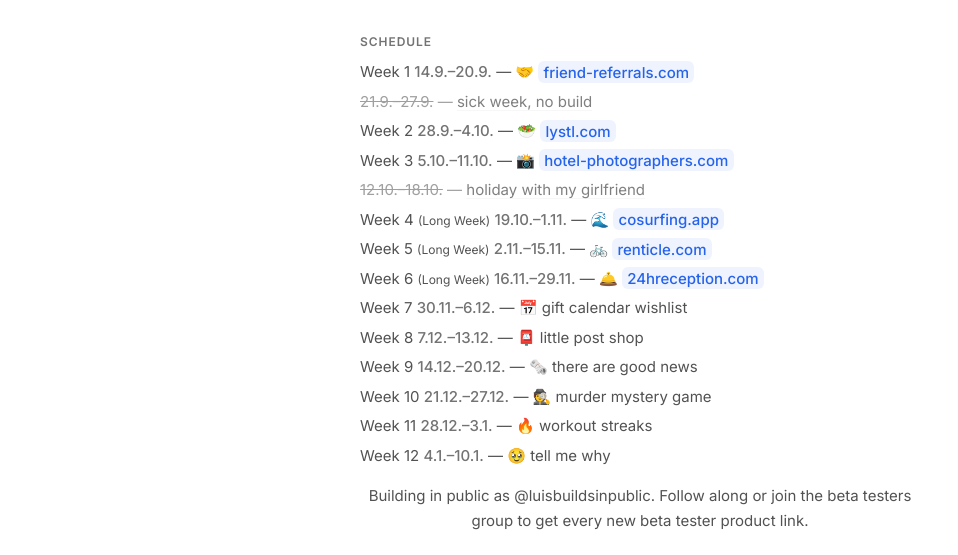
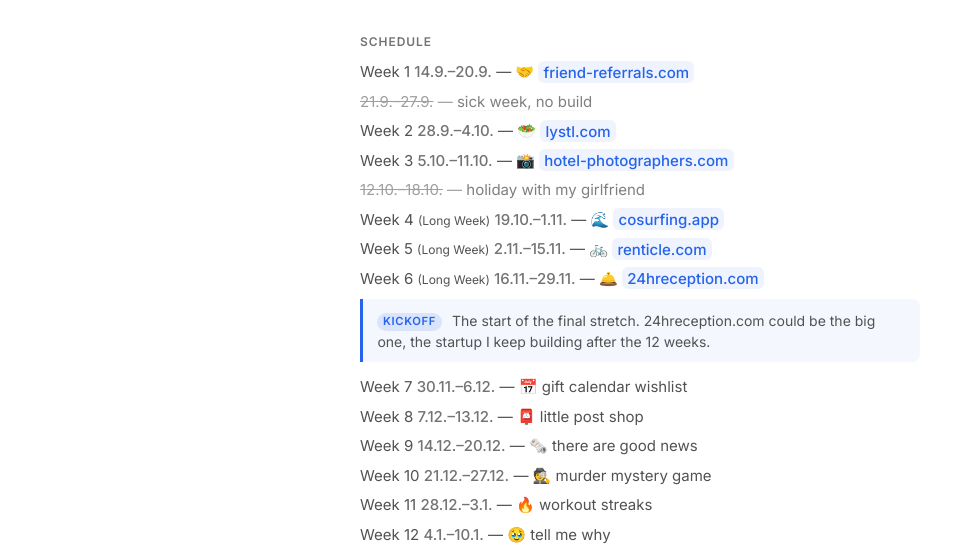
Before and after one commit to luisrieke/luisrieke.com, a plain HTML site: page 12-startups-in-12-weeks.html in a window 1280 px wide. Shown: the part 184-739 px from the top of the page, without its empty margins (0-958 px from the left). Drawn offline with Linux system fonts and the light colour scheme.

Commit message:
Add kickoff note to week 6 (#8)
Co-authored-by: Cursor Agent <cursoragent@cursor.com>
Co-authored-by: Luis Rieke <luisrieke@users.noreply.github.com>

```diff
--- a/12-startups-in-12-weeks.html
+++ b/12-startups-in-12-weeks.html
@@ -60,7 +60,12 @@
           <li class="week-skipped"><s>12.10.–18.10.</s> — <a href="https://youtube.com/shorts/ApHN7sLZEbM" target="_blank" rel="noopener noreferrer">holiday with my girlfriend</a></li>
           <li>Week 4 <span class="long-week">(Long Week)</span> <u>19.10.–1.11.</u> — 🌊 <span class="highlight"><a href="https://cosurfing.app/" target="_blank" rel="noopener noreferrer">cosurfing.app</a></span></li>
           <li>Week 5 <span class="long-week">(Long Week)</span> <u>2.11.–15.11.</u> — 🚲 <span class="highlight"><a href="https://renticle.com/" target="_blank" rel="noopener noreferrer">renticle.com</a></span></li>
-          <li>Week 6 <span class="long-week">(Long Week)</span> <u>16.11.–29.11.</u> — 🛎️ <span class="highlight"><a href="https://24hreception.com/" target="_blank" rel="noopener noreferrer">24hreception.com</a></span></li>
+          <li>Week 6 <span class="long-week">(Long Week)</span> <u>16.11.–29.11.</u> — 🛎️ <span class="highlight"><a href="https://24hreception.com/" target="_blank" rel="noopener noreferrer">24hreception.com</a></span>
+            <div class="week-note">
+              <span class="week-note-badge">Kickoff</span>
+              The start of the final stretch. 24hreception.com could be the big one, the startup I keep building after the 12 weeks.
+            </div>
+          </li>
           <li>Week 7 <u>30.11.–6.12.</u> — 📅 gift calendar wishlist</li>
           <li>Week 8 <u>7.12.–13.12.</u> — 📮 little post shop</li>
           <li>Week 9 <u>14.12.–20.12.</u> — 🗞️ there are good news</li>
--- a/assets/css/main.css
+++ b/assets/css/main.css
@@ -480,6 +480,31 @@ body:has(.calendar-booking) {
 .startup-weeks .long-week {
   font-size: 0.8em;
   color: var(--text-secondary);
+}
+
+.startup-weeks .week-note {
+  margin: 0.5rem 0 0.75rem;
+  padding: 0.65rem 0.9rem;
+  font-size: 0.875rem;
+  line-height: 1.5;
+  color: var(--text-secondary);
+  background: rgba(37, 99, 235, 0.05);
+  border-left: 3px solid var(--accent);
+  border-radius: 0 8px 8px 0;
+}
+
+.startup-weeks .week-note-badge {
+  display: inline-block;
+  margin-right: 0.4rem;
+  padding: 0.05em 0.5em;
+  font-size: 0.7rem;
+  font-weight: 600;
+  letter-spacing: 0.06em;
+  text-transform: uppercase;
+  color: var(--accent);
+  background: rgba(37, 99, 235, 0.12);
+  border-radius: 999px;
+  vertical-align: 0.05em;
 }
 
 /* Cash / payment page */
```
